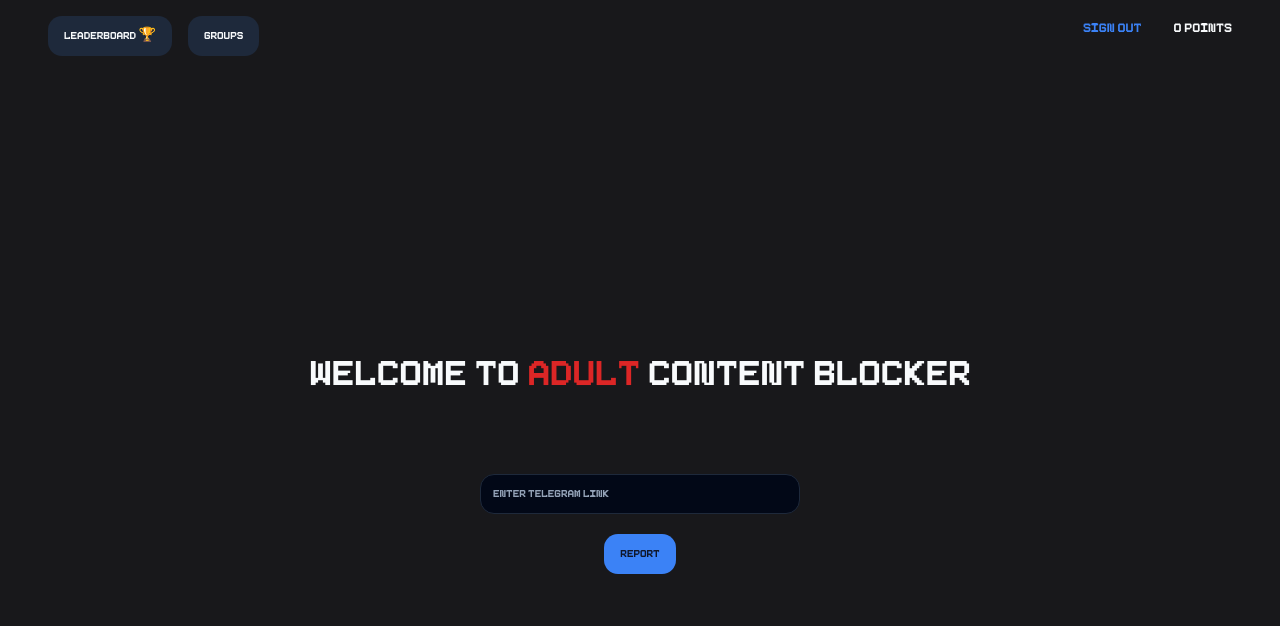
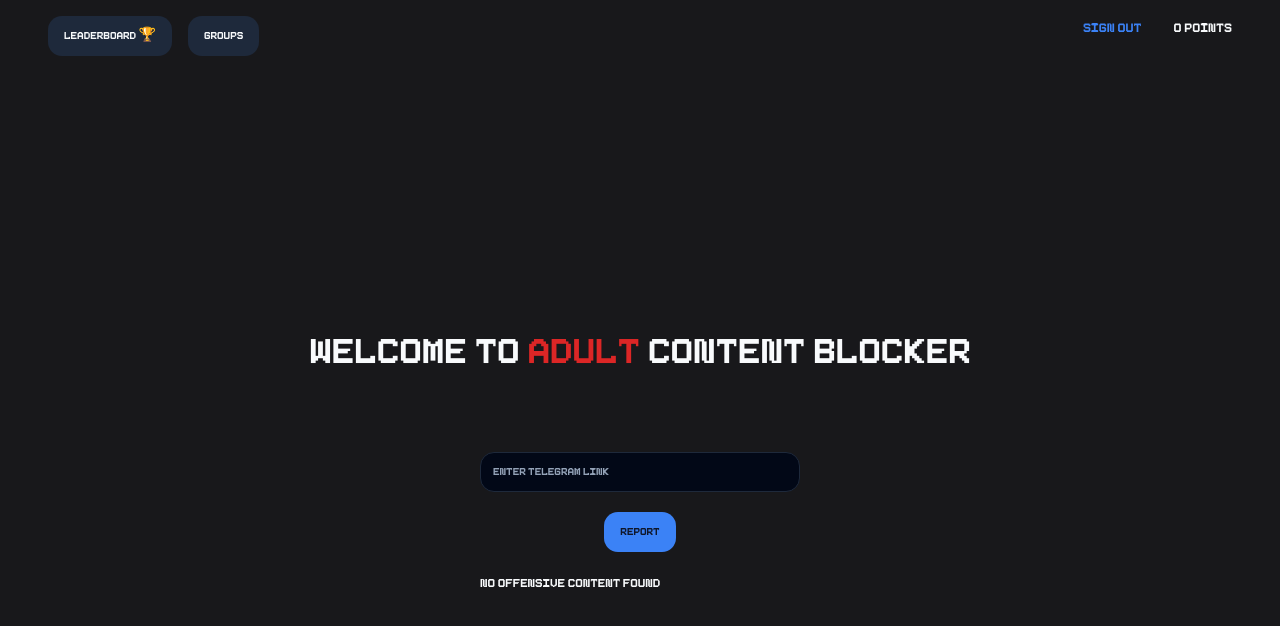
Before and after one commit to Geek-Monke/Telegram-NSFW-Banner, a Next.js app in the folder frontend/: page /home in a window 1280 px wide. Shown: the top 626 px of the page. Built offline with nearby package versions, Linux system fonts and the light colour scheme.

Commit message:
List link feature added

```diff
--- a/frontend/src/components/Homepage.jsx
+++ b/frontend/src/components/Homepage.jsx
@@ -128,13 +128,13 @@
               <Button onClick={saveLinkToDatabase}>Report</Button>
             </div>
 
-            {results &&
+            {results ?
               <div>
-                <h1>{results.groupDetails.name}</h1>
-                <h1>{results.groupDetails.link}</h1>
-                <h1>{results.messages.length}</h1>
+                <h1>{results?.groupDetails?.name}</h1>
+                <h1>{results?.groupDetails?.link}</h1>
+                <h1>{results?.messages?.length}</h1>
 
-              </div>}
+              </div>:<h1>no offensive content found</h1>}
           </div>
         </div>
       </div>
```
